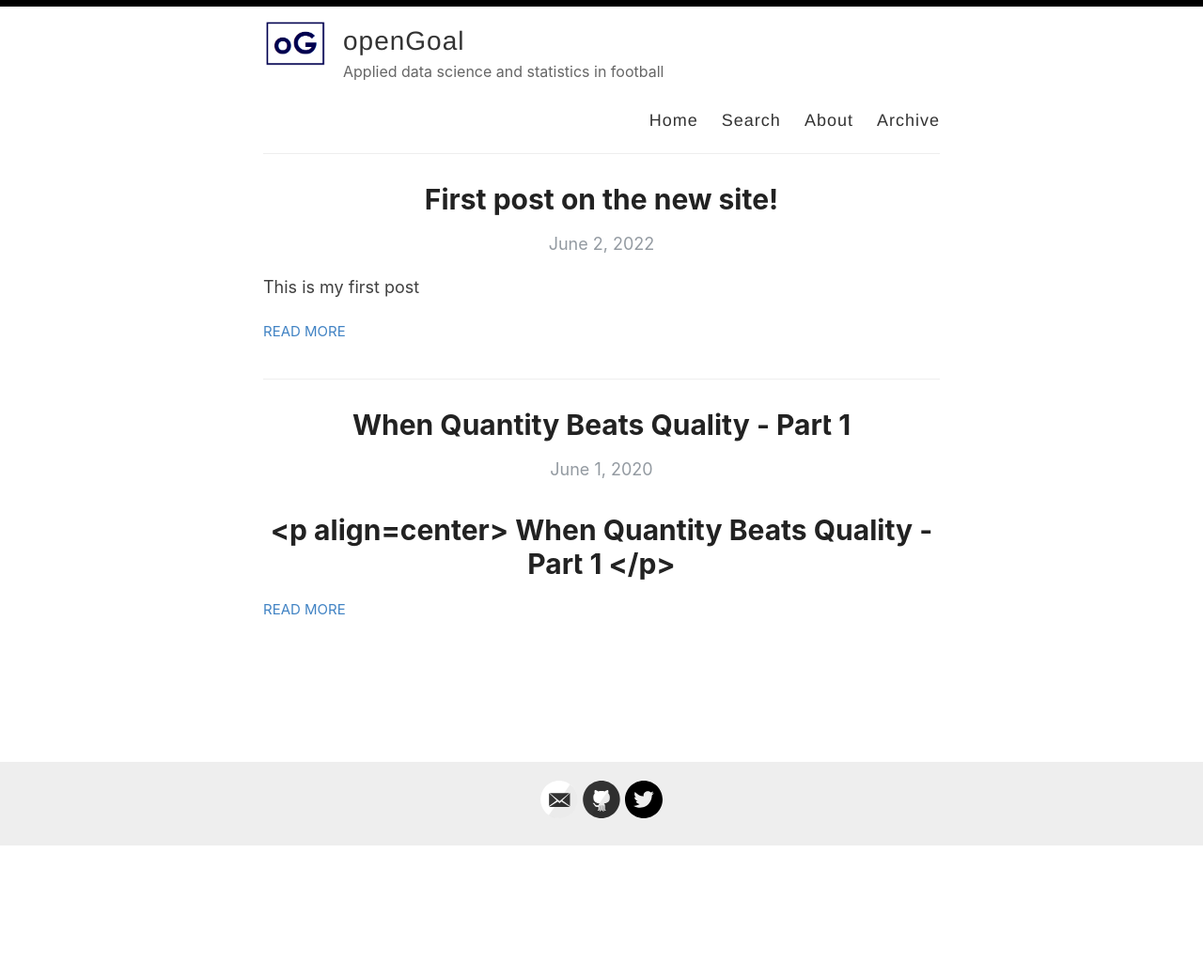
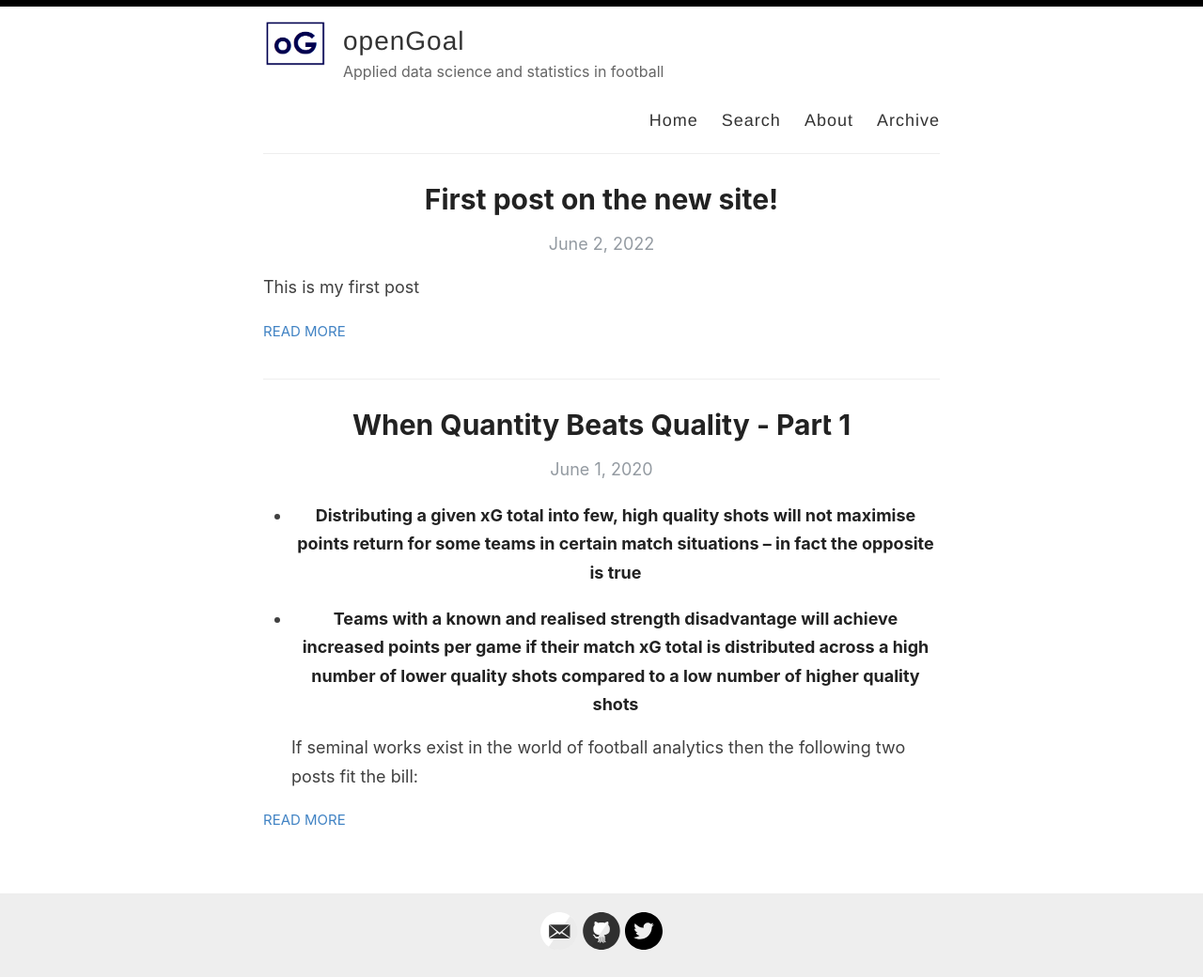
Before and after one commit to opengoalapp/opengoalapp.github.io, a Jekyll site: the page built from index.html, in a window 1280 px wide. Shown: the whole page at 94% size. Built offline with Jekyll 4.4.1, drawn with Linux system fonts in a browser that asks for light colours; the list of posts is cut into pages by our own code; before the commit the page ends 901 px from its top, so only the background shows below that.

Commit message:
Update 2020-06-01-When-Quantity-Beats-Quality-Part-1.md

```diff
--- a/_posts/2020-06-01-When-Quantity-Beats-Quality-Part-1.md
+++ b/_posts/2020-06-01-When-Quantity-Beats-Quality-Part-1.md
@@ -3,8 +3,6 @@ layout: post
 title: When Quantity Beats Quality - Part 1
 categories: [xG, Statistics]
 ---
-
-# <p align=center>  When Quantity Beats Quality - Part 1 </p>
 
 -   ##### Distributing a given xG total into few, high quality shots will not maximise points return for some teams in certain match situations – in fact the opposite is true
 -   ##### Teams with a known and realised strength disadvantage will achieve increased points per game if their match xG total is distributed across a high number of lower quality shots compared to a low number of higher quality shots
@@ -65,8 +63,7 @@ And there we have it - Even though both teams have the same xG total, Pot Shot F
 It is interesting that although AFC Walkitin have no chance of scoring more than 3 goals (and as such Pot Shot FC can win 12.9% of time regardless of how many goals AFC Walkitin score), their domination in lower scoring games is enough to overpower this effect and give them an overall advantage.
 
 We can also see what happens when the xG total for each team varies. In our example we set our xG total to 2 for each team. Varying this between 0.5 and 2.5, keeping the number of shots at 15 (Pot Shot FC) and 3 (AFC Walkitin) and plotting the expected points per game (3 for a win, 1 for a draw) yields the following result.
-#### <p align="center"> Expected points per game vs match xG total for each team
-</p>
+#### Expected points per game vs match xG total for each team
 
 <p align="center">
  <img src="https://static.wixstatic.com/media/160ff0_9875e9933fd34cac97fdc9b857ae6c81~mv2.png/v1/fill/w_557,h_326,al_c,q_85,usm_0.66_1.00_0.01,enc_auto/graph.png" />
```
